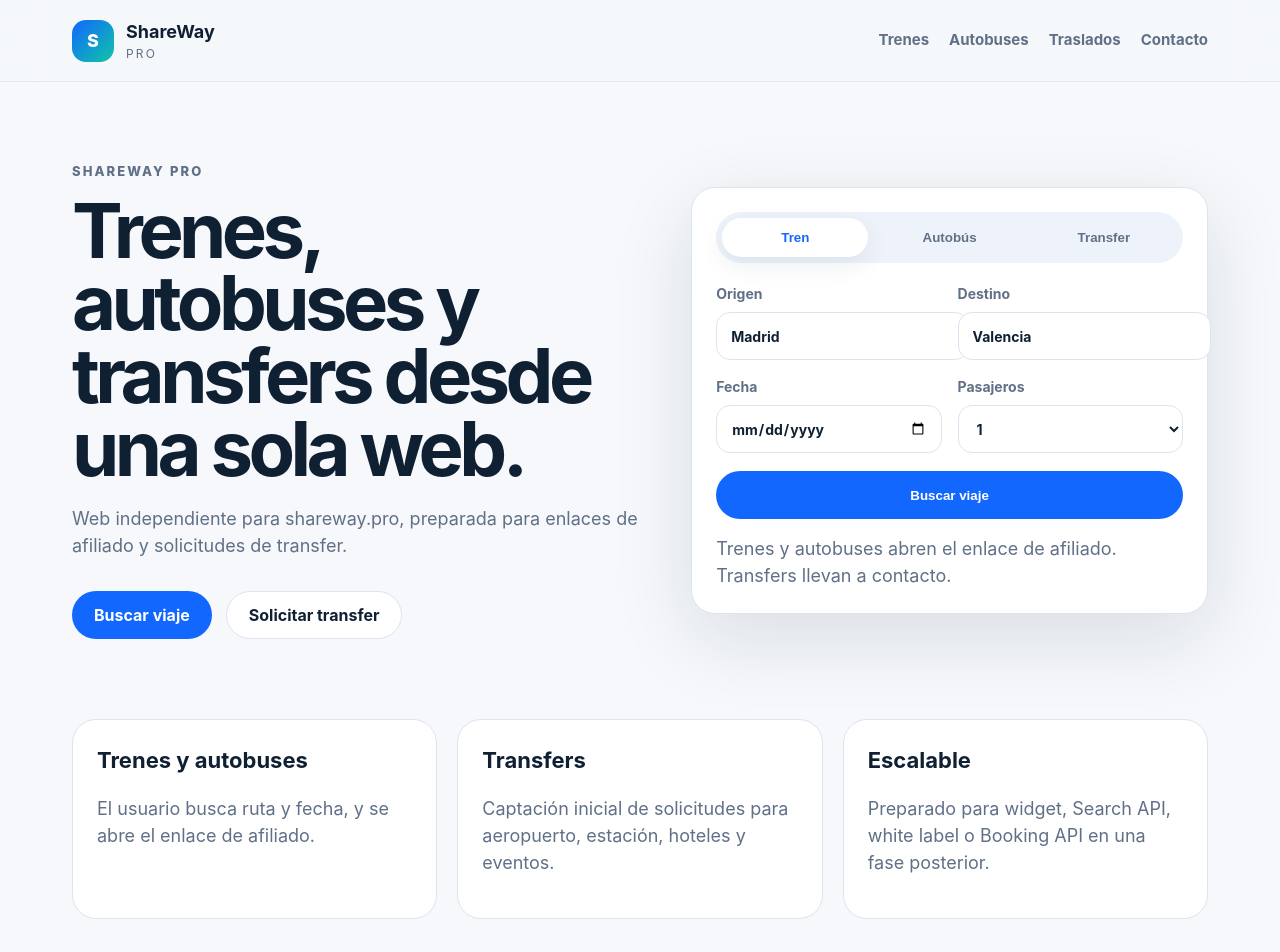
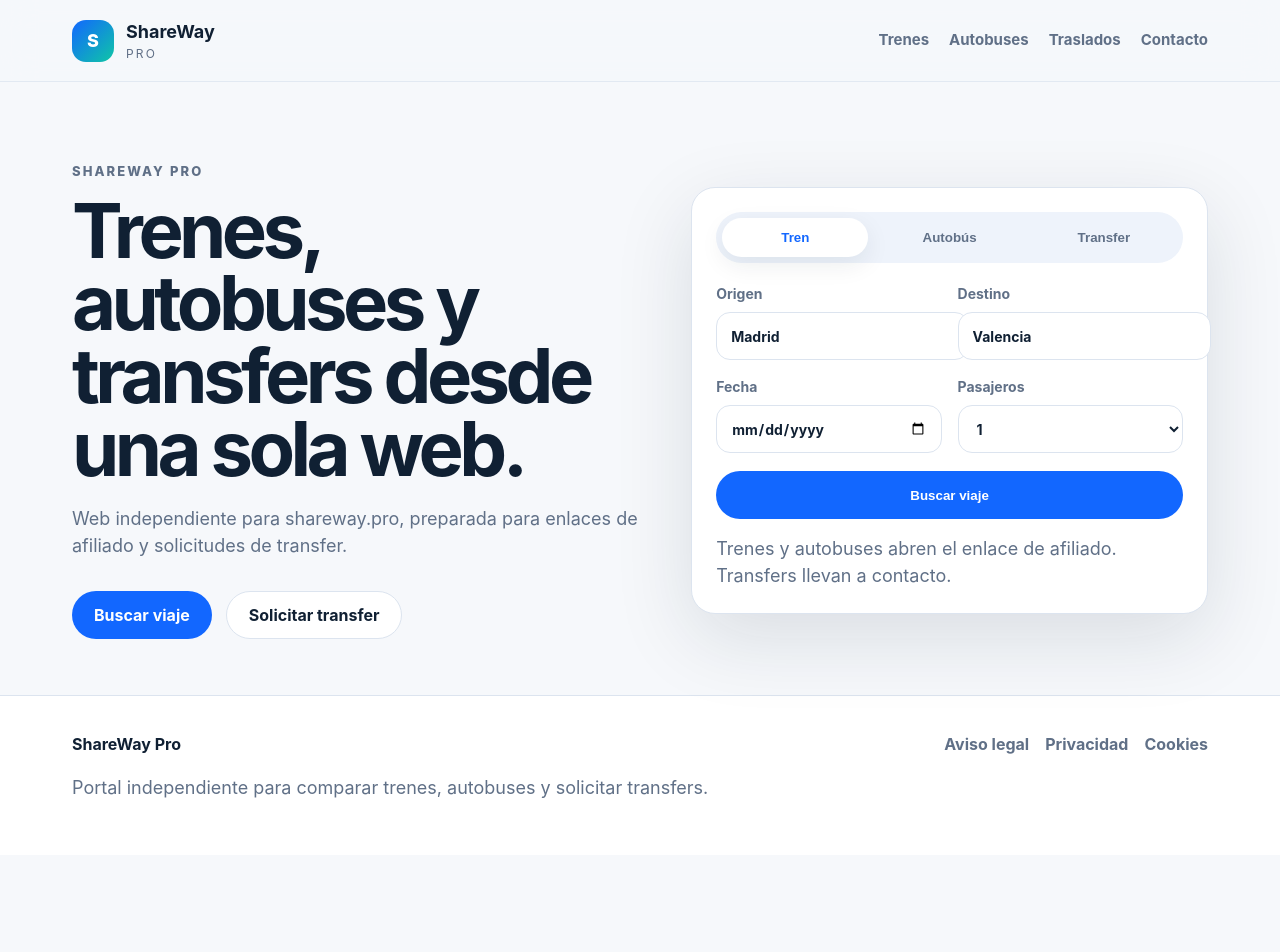
Before and after one commit to fuadel21/shareway-pro, a Next.js app: page / in a window 1280 px wide. Shown: the top 952 px of the page. After the commit the page ends 855 px from the top, so only its background shows below. Built offline with nearby package versions, Linux system fonts and the light colour scheme.

Commit message:
fix: update home CTA

```diff
--- a/pages/index.tsx
+++ b/pages/index.tsx
@@ -10,16 +10,11 @@ export default function HomePage() {
           <p>Web independiente para shareway.pro, preparada para enlaces de afiliado y solicitudes de transfer.</p>
           <div className="hero-actions">
             <a className="primary-link" href="#buscar">Buscar viaje</a>
-            <a className="secondary-link" href="/transfers">Solicitar transfer</a>
+            <a className="secondary-link" href="/traslados">Solicitar transfer</a>
           </div>
         </div>
         <div id="buscar"><SearchForm /></div>
       </section>
-      <section className="features">
-        <article className="feature-card"><h3>Trenes y autobuses</h3><p>El usuario busca ruta y fecha, y se abre el enlace de afiliado.</p></article>
-        <article className="feature-card"><h3>Transfers</h3><p>Captación inicial de solicitudes para aeropuerto, estación, hoteles y eventos.</p></article>
-        <article className="feature-card"><h3>Escalable</h3><p>Preparado para widget, Search API, white label o Booking API en una fase posterior.</p></article>
-      </section>
     </main>
   );
 }
```
